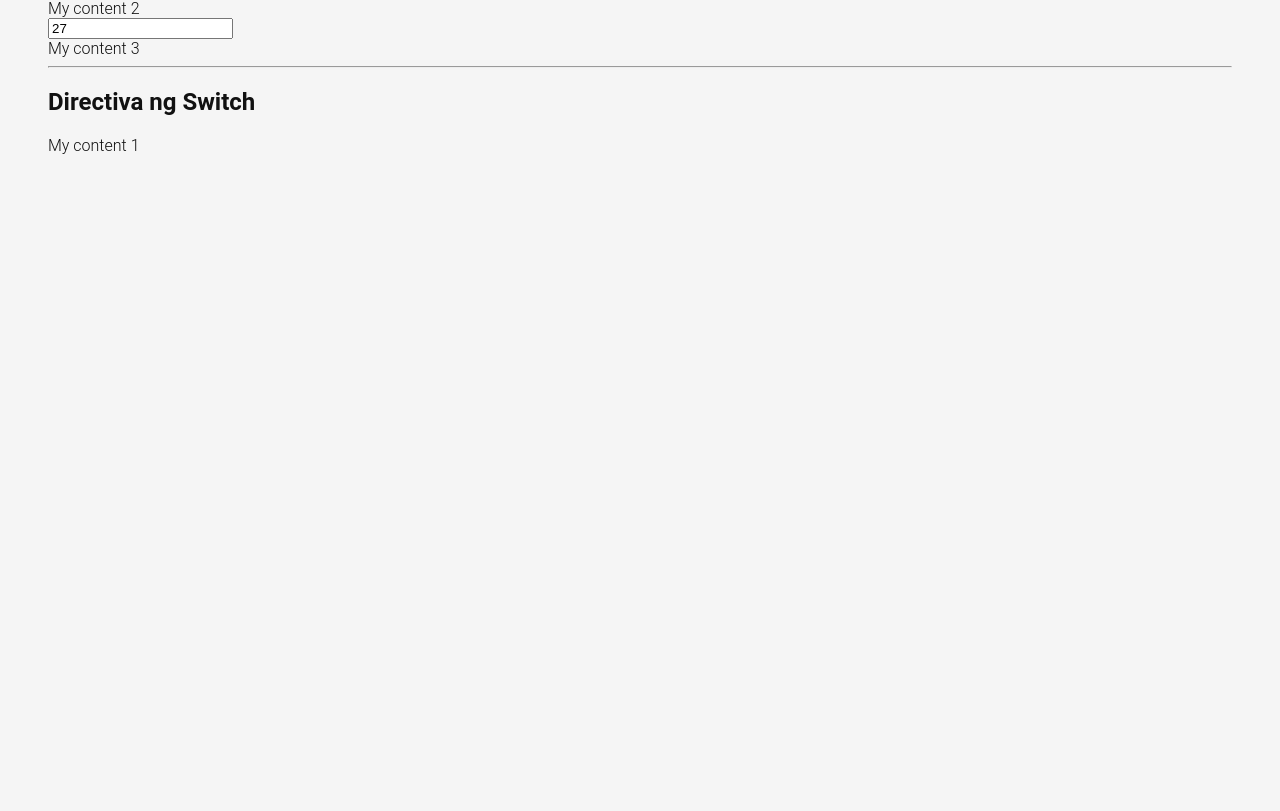
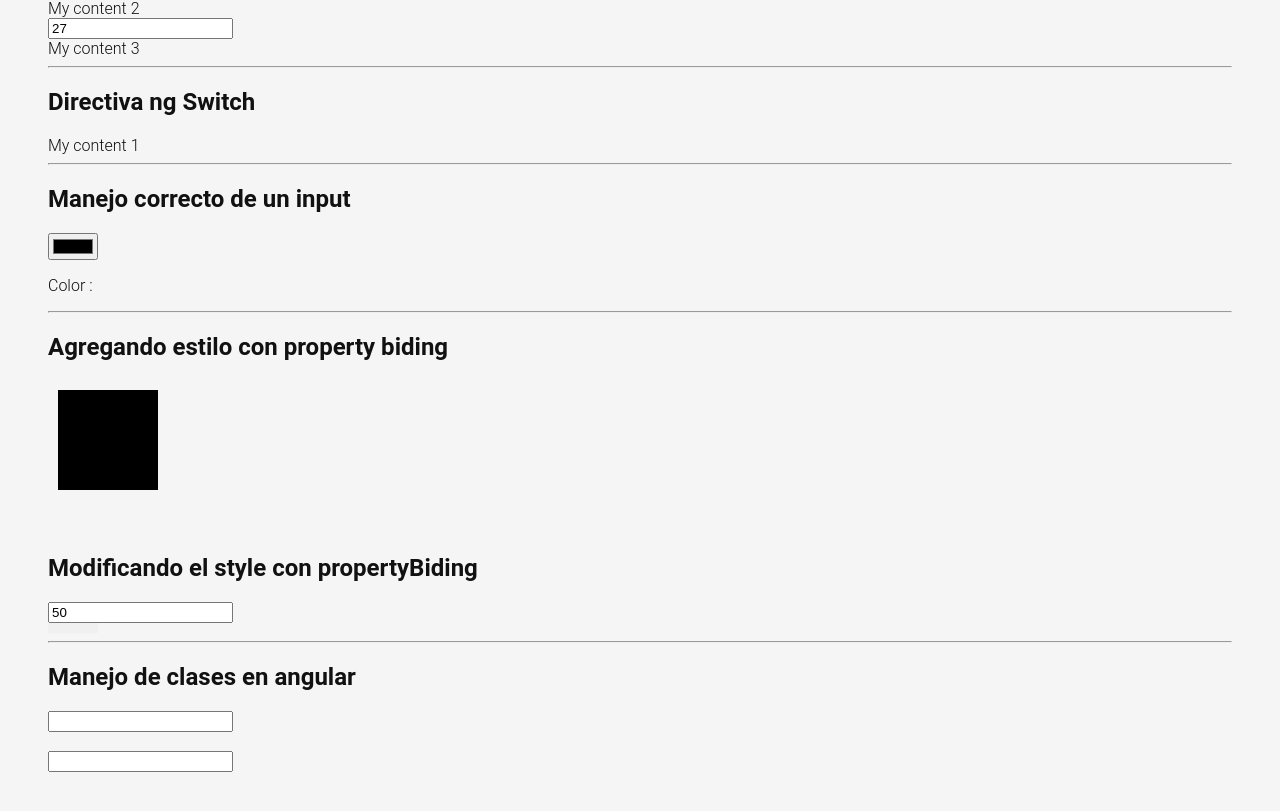
Before and after one commit to JMaycol-Valencia/angularTodoApp, an Angular app: page /labs in a window 1280 px wide. Shown: the part 1632-2443 px from the top of the page. Before the commit the page ends 1835 px from the top, so only its background shows below. Built offline with nearby package versions, Linux system fonts and the light colour scheme.

Commit message:
Manejo de Formularios reactivos Cambios de clases activas Manejo de eventos y metodos Adicion de propiedad a la interface

```diff
--- a/src/app/models/task.model.ts
+++ b/src/app/models/task.model.ts
@@ -2,4 +2,5 @@ export interface Task{
     id : number;
     tittle: string;
     completed: boolean;
+    editing?: boolean;
 }
--- a/src/app/pages/home/home.component.css
+++ b/src/app/pages/home/home.component.css
@@ -1,3 +1,4 @@
+
 .container {
     min-width: 230px;
     max-width: 550px;
--- a/src/app/pages/home/home.component.html
+++ b/src/app/pages/home/home.component.html
@@ -3,13 +3,8 @@
     <div class="container">
       <h1>My Day</h1>
       <p>All my tasks in one place</p>
-        <input
-          class="new-todo"
-          placeholder="Type new todo"
-          autofocus
-          type="text"
-          (change)="changeHanldler($event)"
-        />
+      <input class="new-todo" placeholder="Type new todo" autofocus type="text" [formControl]="newTaskControl"
+        (keydown.enter)="changeHanldler()" />
     </div>
   </header>
   <div class="container todoapp-wrapper">
@@ -25,13 +20,14 @@
       <ul class="todo-list">
 
         <!-- //RENDERIZADO CON NGFOR -->
-          <li *ngFor="let task of tasks();index as i">
+        <li (dblclick)="updateTaskEditingMode(i)" [class.editing]="task.editing" [class.completed]="task.completed"
+          *ngFor="let task of tasks();index as i">
           <div class="view">
             <input class="toggle" type="checkbox" [checked]="task.completed" (change)="updateTask(i)" />
             <label> {{ task.tittle }}</label>
             <button class="destroy" (click)="deleteHandler(i)"></button>
           </div>
-            <input class="edit" value="task" />
+          <input class="edit" (keydown.enter)="updateTaskText(i,$event)"  [value]="task.tittle" />
         </li>
 
         <!-- //EJEMPLOS DEL RENDERIZADO Y SUS CLASES -->
@@ -67,7 +63,8 @@
     <!-- This footer should be hidden by default and shown when there are todos -->
     <footer class="footer">
       <!-- This should be `0 items left` by default -->
-        <span class="todo-count"><strong>{{ tasks().length }}</strong> item<span *ngIf="tasks().length > 1">s</span> left</span>
+      <span class="todo-count"><strong>{{ tasks().length }}</strong> item<span *ngIf="tasks().length > 1">s</span>
+        left</span>
       <!-- Remove this if you don't implement routing -->
       <ul class="filters">
         <li>
--- a/src/app/pages/home/home.component.ts
+++ b/src/app/pages/home/home.component.ts
@@ -2,15 +2,23 @@ import { CommonModule } from '@angular/common';
 import { Component, signal } from '@angular/core';
 
 import { Task } from '../../models/task.model';
+import { FormControl, ReactiveFormsModule, Validators } from '@angular/forms';
 
 @Component({
   selector: 'app-home',
   standalone: true,
-  imports: [CommonModule],
+  imports: [CommonModule, ReactiveFormsModule],
   templateUrl: './home.component.html',
   styleUrl: './home.component.css'
 })
 export class HomeComponent {
+   newTaskControl =  new FormControl('tarea', {
+    nonNullable: true,
+    validators: [
+      Validators.required,
+    ]
+   })
+
   tasks = signal<Task[]> ([
       {
         id: Date.now(),
@@ -24,11 +32,15 @@ export class HomeComponent {
       }
     ]);
 
-  changeHanldler(event: Event){
-    const input = event.target as HTMLInputElement;
-    const newTask = input.value;
-    this.addTask(newTask);
-    input.value = '';
+    //MODIFICAMOS EL METODO USANDO FORMCONTROL
+  changeHanldler(){
+    if(this.newTaskControl.valid){
+      const value  = this.newTaskControl.value.trim();
+      if(value !== ''){
+        this.addTask(value);
+        this.newTaskControl.setValue('');
+      }
+    }
   }
 
   addTask(tittle : string){
@@ -57,4 +69,39 @@ export class HomeComponent {
       })
     })
   }
+
+  updateTaskEditingMode(index: number){
+    this.tasks.update((prevState) => {
+      return prevState.map((task, position) => {
+        if(position === index){
+          return{
+            ...task,
+            editing: true
+        }
+      }
+      //LIMITANDO LA CANTIDAD DE TAREAS CON EL ESTADO DE EDICION ACTIVO
+        return {
+          ...task,
+          editing: false
+        };
+      })
+    });
+  }
+
+  updateTaskText(index: number, event: Event){
+    const input = event.target as HTMLInputElement;
+    const newValue = input.value;
+    this.tasks.update((prevState) => {
+      return prevState.map((task, position) => {
+        if(position === index){
+          return{
+            ...task,
+            tittle: newValue,
+            editing: false
+        }
+      }
+        return task;
+      })
+    });
+  }
 }
--- a/src/app/pages/labs/labs.component.css
+++ b/src/app/pages/labs/labs.component.css
@@ -1,3 +1,17 @@
 .container{
     padding: 3rem;
 }
+.box{
+    height: 10px;
+    display: block;
+    background-color: #f0f0f0;
+}
+.message-error{
+    background-color: red;
+    color: white;
+    opacity: 0;
+    transition: all linear .5s;
+}
+.message-error.active{
+    opacity: 1;
+}
--- a/src/app/pages/labs/labs.component.html
+++ b/src/app/pages/labs/labs.component.html
@@ -66,4 +66,32 @@
     <div *ngSwitchDefault>My content 3</div>
   </div>
 
+  <hr>
+  <h2>Manejo correcto de un input</h2>
+  <input type="color"  [formControl]="colorControl">
+  <p> Color : {{ colorControl.value }}</p>
+
+  <hr>
+  <h2>Agregando estilo con property biding</h2>
+  <div>
+    <svg>
+      <g>
+        <rect x="10" y="10" width="100" height="100" [attr.fill]="colorControl.value"></rect>
+      </g>
+    </svg>
+  </div>
+  <h2>Modificando el style con propertyBiding</h2>
+  <input type="number" [formControl]="withControl">
+  <span class="box" [style.width.px]="withControl.value"></span>
+
+  <hr>
+  <h2>Manejo de clases en angular</h2>
+  <div>
+    <input type="text" [formControl]="nameControl"> <br>
+    <!-- <span class="message-error" *ngIf="nameControl.invalid && nameControl.touched">Nombre Invalido</span> -->
+    <span class="message-error" [class.active]="nameControl.invalid && nameControl.touched">Nombre Invalido</span>
+  </div>
+  <div>
+    <input type="text">
+  </div>
 </div>
--- a/src/app/pages/labs/labs.component.ts
+++ b/src/app/pages/labs/labs.component.ts
@@ -1,11 +1,12 @@
 import { CommonModule } from '@angular/common';
 import { Component, signal } from '@angular/core';
-import { FormsModule } from '@angular/forms';
+import { FormControl, FormsModule, ReactiveFormsModule, Validators } from '@angular/forms';
+
 
 @Component({
   selector: 'app-labs',
   standalone: true,
-  imports: [CommonModule, FormsModule],
+  imports: [CommonModule, FormsModule, ReactiveFormsModule],
   templateUrl: './labs.component.html',
   styleUrl: './labs.component.css'
 })
@@ -26,6 +27,19 @@ export class LabsComponent {
   ])
 
   name = signal("Maycol");
+  colorControl = new FormControl();
+  withControl = new FormControl('50',{
+    nonNullable: true,
+  });
+
+  nameControl = new FormControl('',{
+    nonNullable: true,
+    validators: [
+      Validators.required,
+      Validators.minLength(3),
+    ]
+  });
+
   nameSinSignal = "Maycol";
   edad = 27;
   img = "https://w3schools.com/howto/img_avatar.png";
@@ -36,6 +50,14 @@ export class LabsComponent {
     img: "https://w3schools.com/howto/img_avatar.png",
     state: true
   });
+
+  constructor(){
+    this.colorControl.valueChanges.subscribe(value => {
+      console.log(value);
+    });
+
+  }
+
 
   clickHandler(){
     alert('Hola');
```
Lines whose indentation alone changed are shown as unchanged.
